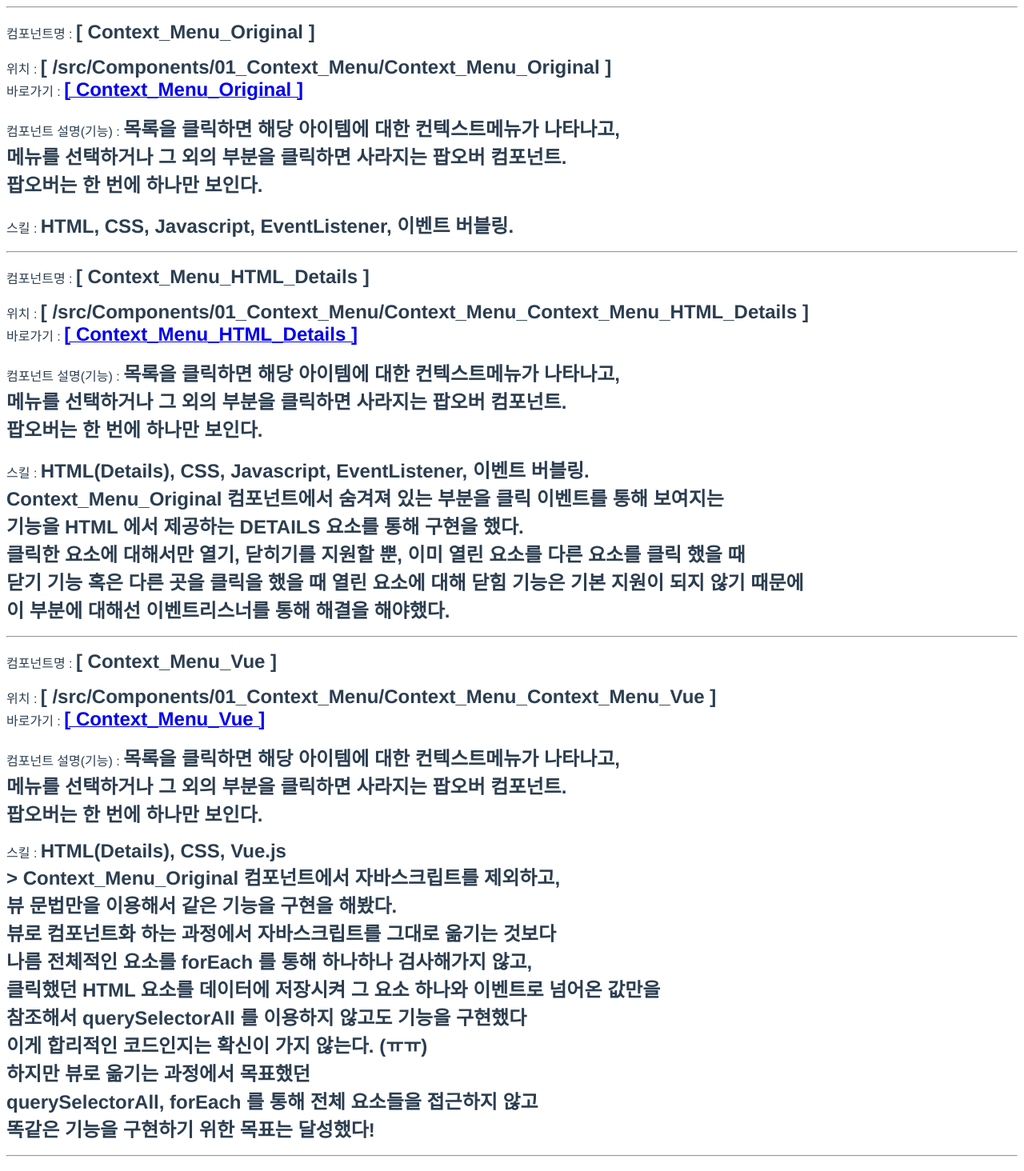
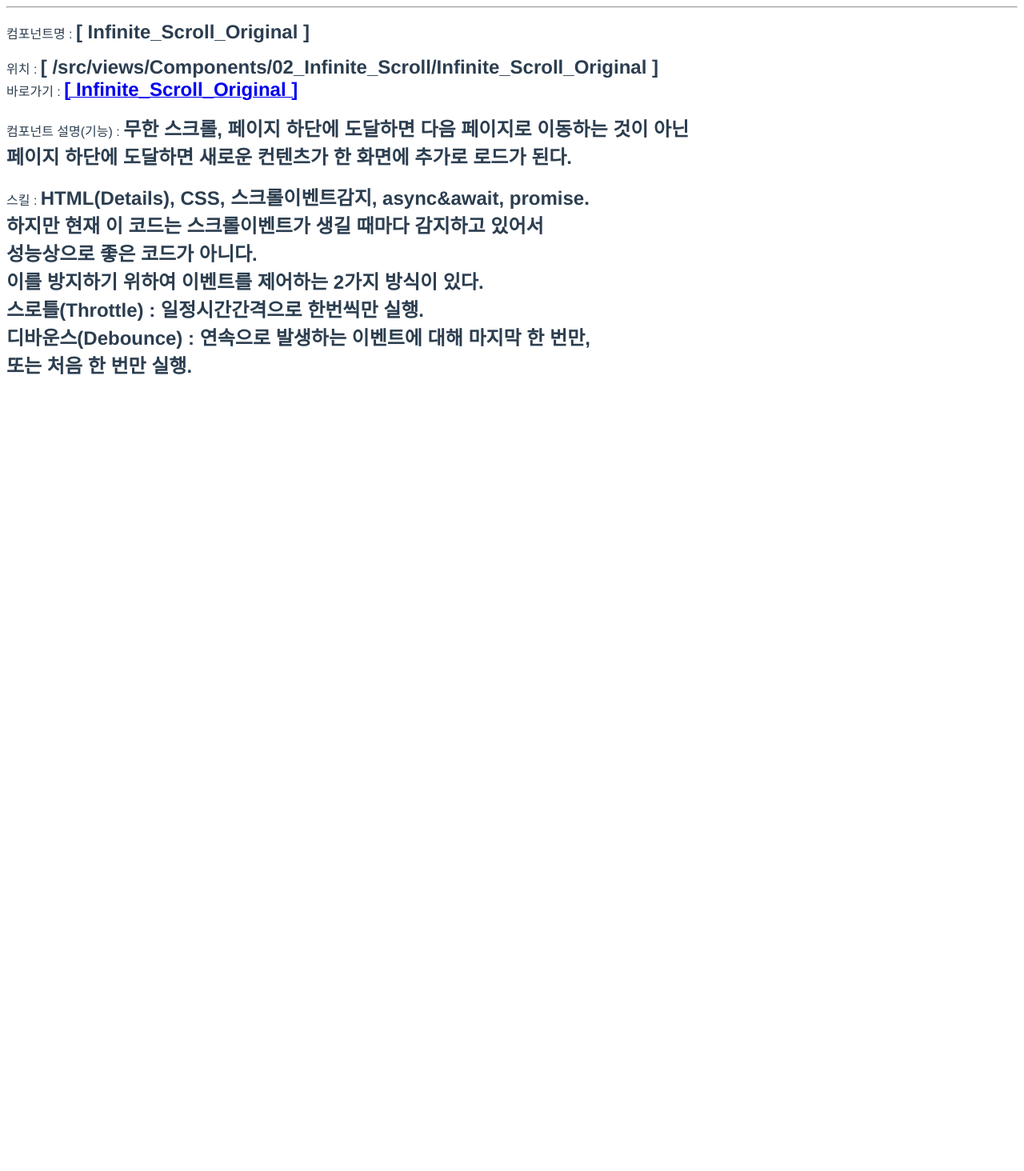
Before and after one commit to byeonggeun-l/my_component, a Vue app: page / in a window 1280 px wide. Shown: the top 1464 px of the page at 80% size. After the commit the page ends 800 px from the top, so only its background shows below. Built offline with nearby package versions, Linux system fonts and the light colour scheme.

Commit message:
set router link

```diff
--- a/src/router/index.js
+++ b/src/router/index.js
@@ -14,8 +14,13 @@ const routes = [
   //Default
   //Default
   {
-    path: '/Infinite_Scroll_Original',
-    name: 'InfiniteScrollOriginal',
+    path: '/infinite_scroll_original',
+    name: 'infinite_scroll_original',
+    component: Infinite_Scroll_Original
+  },
+  {
+    path: '/infinite_scroll_original/',
+    name: 'infinite_scroll_original',
     component: Infinite_Scroll_Original
   },
   //Default For Github
@@ -24,8 +29,8 @@ const routes = [
   //Default For Github
   //Default For Github
   {
-    path: '/my_component/Infinite_Scroll_Original',
-    name: 'InfiniteScrollOriginal',
+    path: '/my_component/infinite_scroll_original',
+    name: 'infinite_scroll_original',
     component: Infinite_Scroll_Original
   },
 ]
--- a/src/views/Home.vue
+++ b/src/views/Home.vue
@@ -1,6 +1,6 @@
 <template>
   <div>
-    <Informatiom
+    <!-- <Informatiom
       :component-name="'Context_Menu_Original'"
       :component-path="'/src/Components/01_Context_Menu/Context_Menu_Original'"
       :component-link="'context_menu_original'"
@@ -57,13 +57,13 @@
             똑같은 기능을 구현하기 위한 목표는 달성했다!
             `
       "
-    />
+    /> -->
     <Informatiom
       :component-name="'Infinite_Scroll_Original'"
       :component-path="
         '/src/views/Components/02_Infinite_Scroll/Infinite_Scroll_Original'
       "
-      :component-link="'Infinite_Scroll_Original'"
+      :component-link="'infinite_scroll_original'"
       :component-desc="
         `무한 스크롤, 페이지 하단에 도달하면 다음 페이지로 이동하는 것이 아닌<br />
                 페이지 하단에 도달하면 새로운 컨텐츠가 한 화면에 추가로 로드가 된다.`
```
Also changed, not shown: 5 other files (tests, documents, lock files or other folders).
